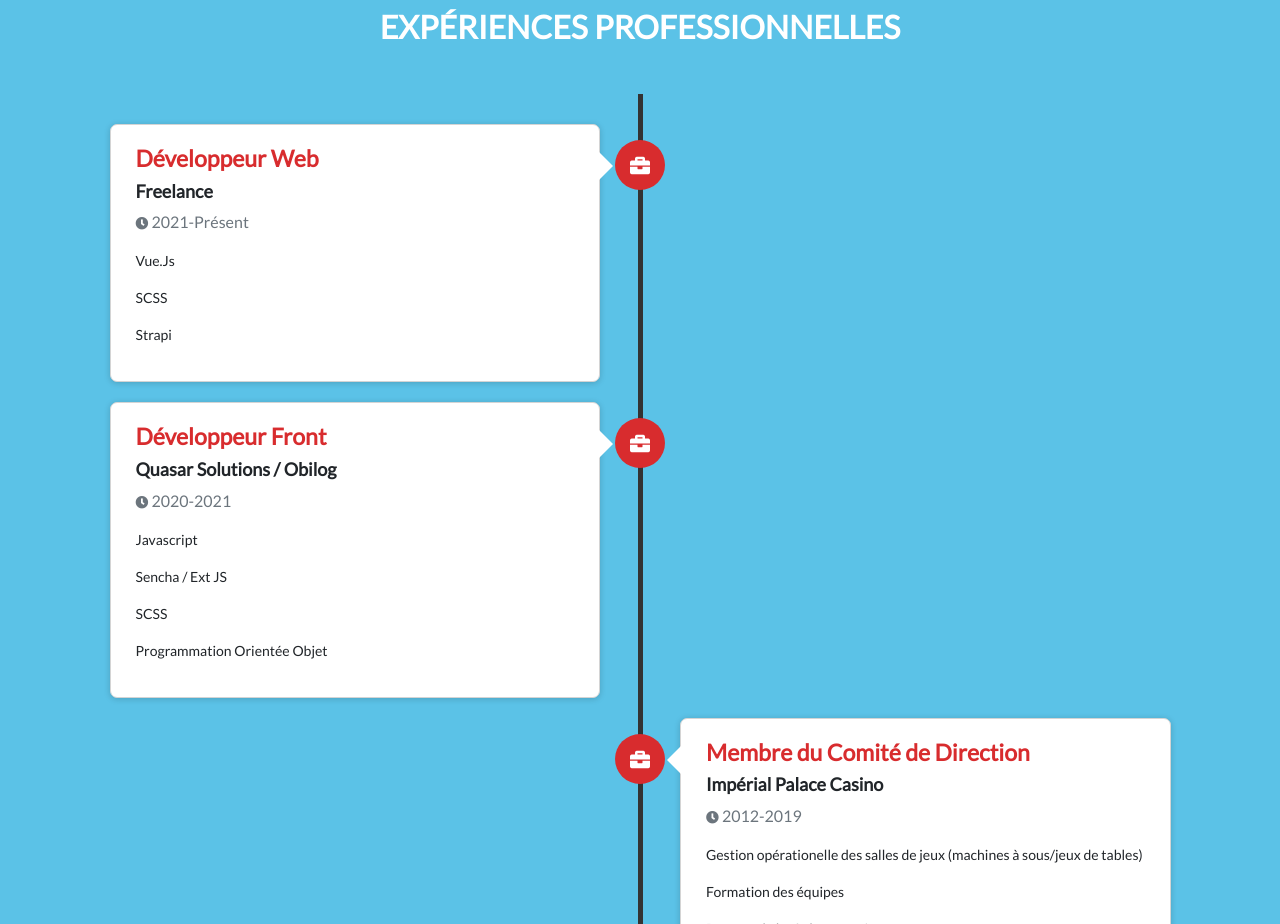
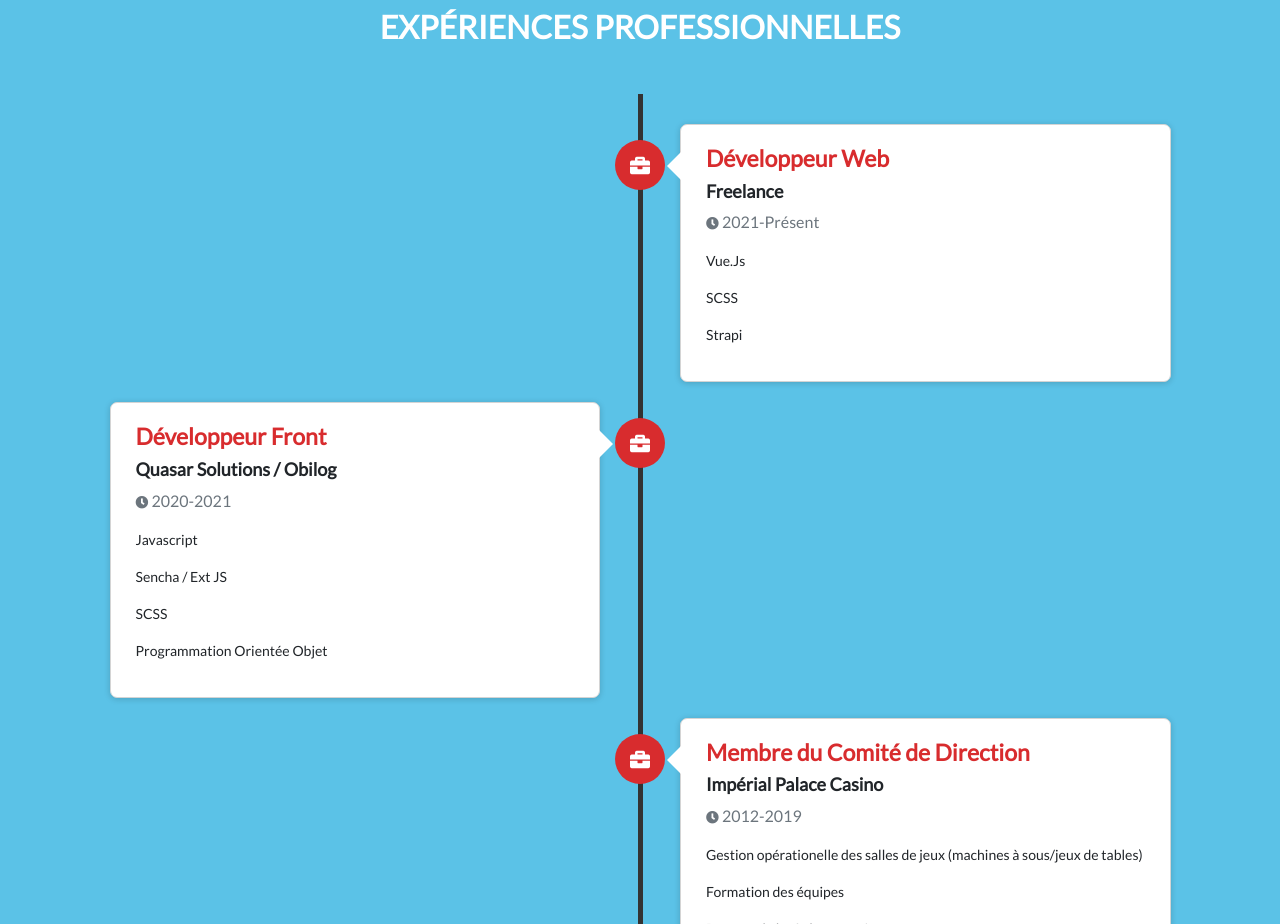
Before and after one commit to codindb/cv, a plain HTML site: page index.html in a window 1280 px wide. Shown: the part 2020-2944 px from the top of the page. Drawn offline with nearby package versions, Linux system fonts and the light colour scheme.

Commit message:
Fix: timeline class

```diff
--- a/index.html
+++ b/index.html
@@ -131,7 +131,7 @@
                 <ul class="timeline">
                     <li>
                         <div class="timeline-badge"><span class="fas fa-briefcase"></span></div>
-                        <div class="timeline-panel-container">
+                        <div class="timeline-panel-container-inverted">
                             <div class="timeline-panel">
                                 <div class="timeline-heading">
                                     <h4>Développeur Web</h4>
```
